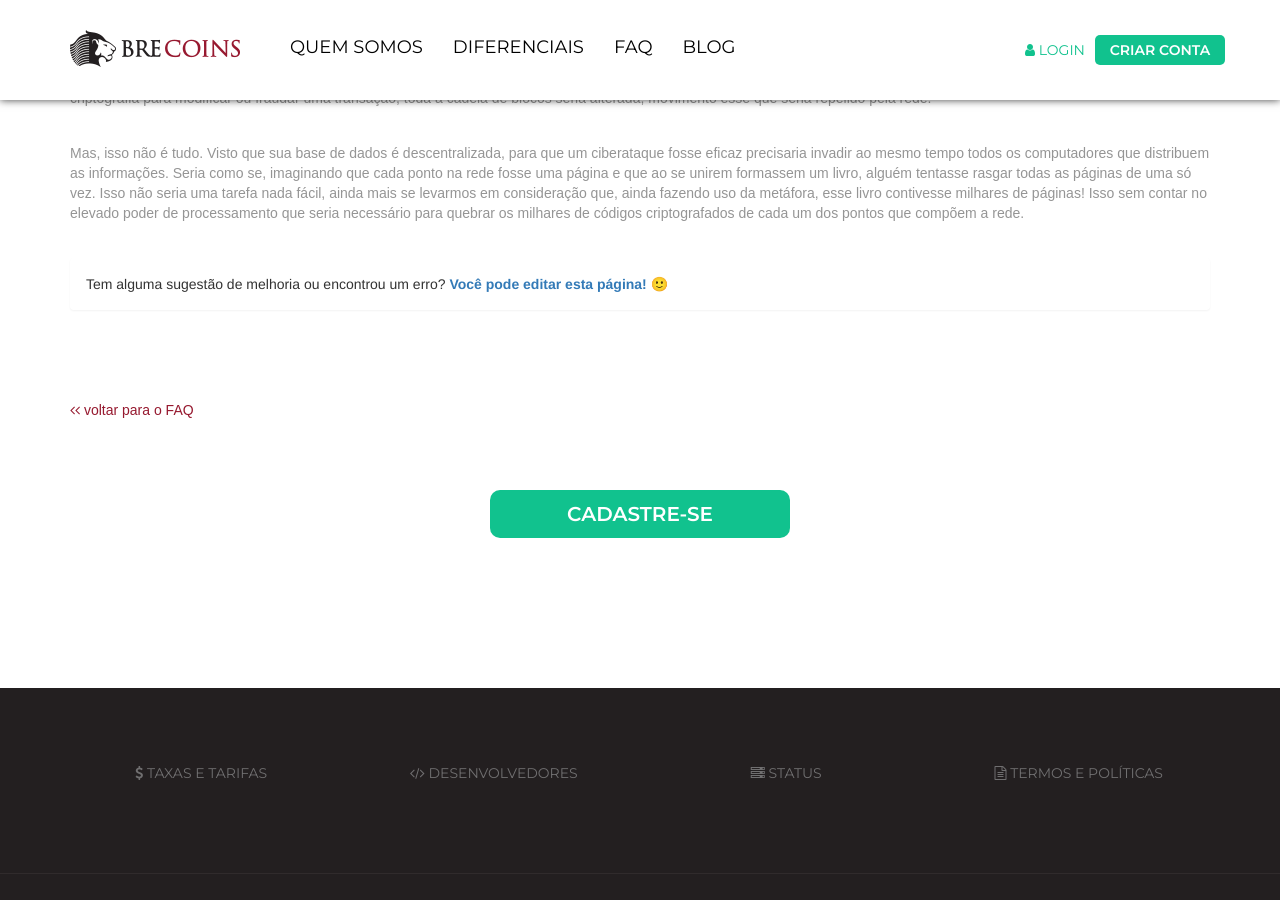
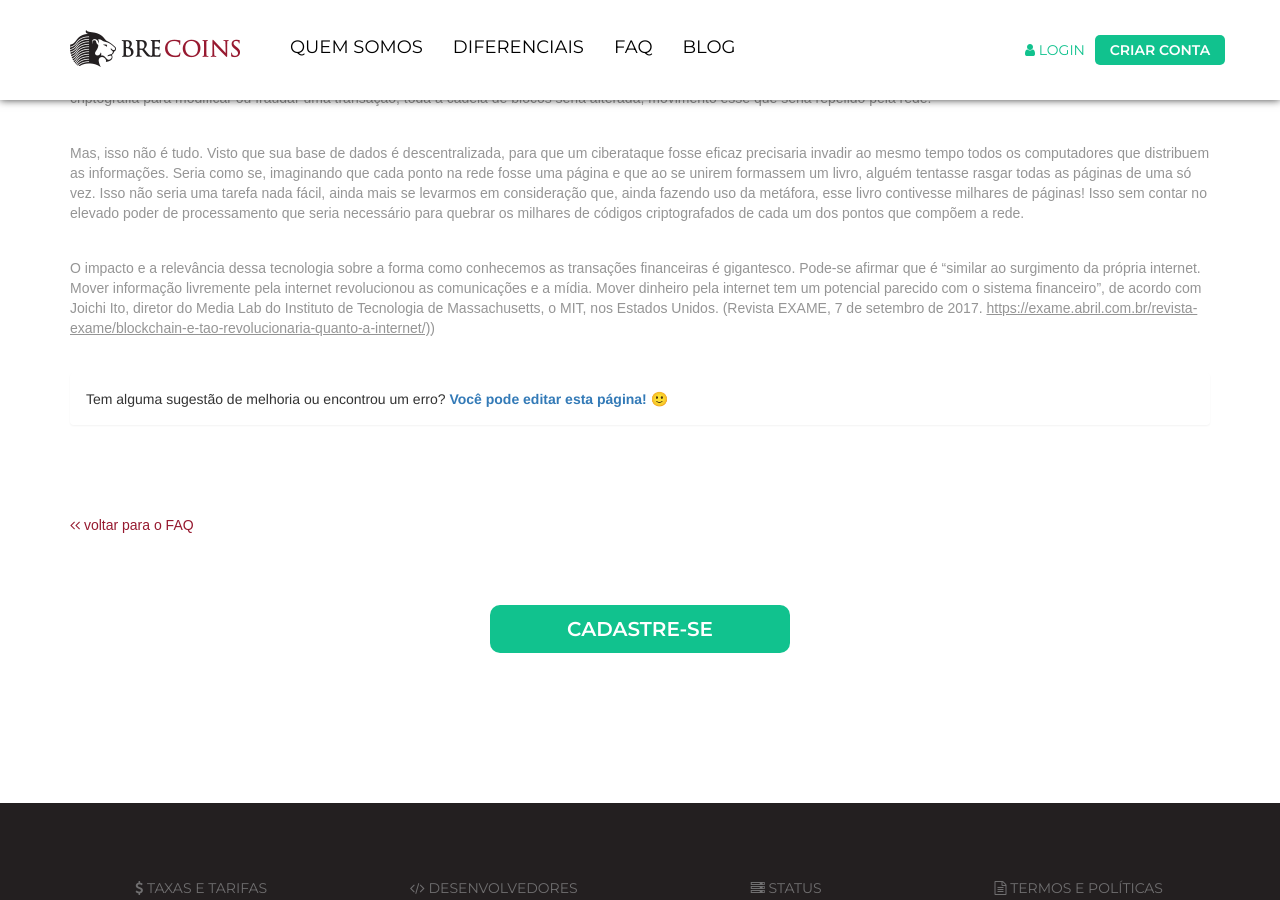
Before and after one commit to digitalbre/brecoins.github.io, a Jekyll site: the page built from faq/como-funciona-o-blockchain.md, in a window 1280 px wide and 900 px high, scrolled down 761 px. Built offline with Jekyll 4.4.1, drawn with Linux system fonts in a browser that asks for light colours; nearby versions of some CDN libraries; some web fonts are replaced; a script that is not in the unit is left out.

Commit message:
Update como-funciona-o-blockchain.md

```diff
--- a/faq/como-funciona-o-blockchain.md
+++ b/faq/como-funciona-o-blockchain.md
@@ -5,3 +5,5 @@ layout: faqpage
 Se você já tem uma ideia sobre [o que é blockchain](o-que-e-blockchain.html), talvez se pergunte: mas como ela funciona? As transações aprovadas são organizadas em blocos pelo sistema, que juntos formam uma cadeia, daí o nome cadeia de blocos ou blockchain. Um novo bloco é iniciado e fechado num espaço de tempo predeterminado pelo sistema (10 minutos, aproximadamente). Assim que um bloco é fechado gera-se uma assinatura digital que, somada a assinatura do bloco anterior, formam uma assinatura final que será utilizada pelo bloco seguinte. Esse processo se repete indefinidamente fazendo com que todos os blocos fiquem interligados. É como se cada bloco fosse um elo que, unidos, formam uma grande corrente. Todo o processo utiliza um avançado sistema de criptografia, onde as informações são convertidas em um código inquebrável. Mesmo que alguém conseguisse quebrar a criptografia para modificar ou fraudar uma transação, toda a cadeia de blocos seria alterada, movimento esse que seria repelido pela rede.
 
 Mas, isso não é tudo. Visto que sua base de dados é descentralizada, para que um ciberataque fosse eficaz precisaria invadir ao mesmo tempo todos os computadores que distribuem as informações. Seria como se, imaginando que cada ponto na rede fosse uma página e que ao se unirem formassem um livro, alguém tentasse rasgar todas as páginas de uma só vez. Isso não seria uma tarefa nada fácil, ainda mais se levarmos em consideração que, ainda fazendo uso da metáfora, esse livro contivesse milhares de páginas! Isso sem contar no elevado poder de processamento que seria necessário para quebrar os milhares de códigos criptografados de cada um dos pontos que compõem a rede.
+
+O impacto e a relevância dessa tecnologia sobre a forma como conhecemos as transações financeiras é gigantesco. Pode-se afirmar que é "similar ao surgimento da própria internet. Mover informação livremente pela internet revolucionou as comunicações e a mídia. Mover dinheiro pela internet tem um potencial parecido com o sistema financeiro", de acordo com Joichi Ito, diretor do Media Lab do Instituto de Tecnologia de Massachusetts, o MIT, nos Estados Unidos. (Revista EXAME, 7 de setembro de 2017. [https://exame.abril.com.br/revista-exame/blockchain-e-tao-revolucionaria-quanto-a-internet/)](https://exame.abril.com.br/revista-exame/blockchain-e-tao-revolucionaria-quanto-a-internet/))
```
